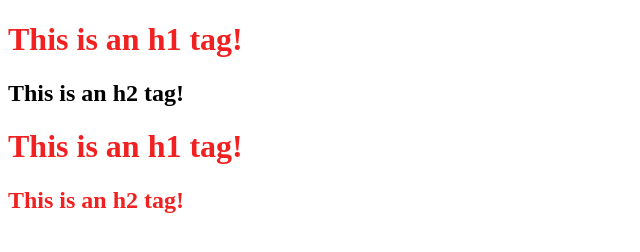
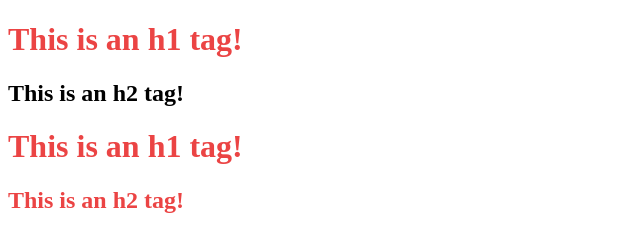
Before and after one commit to rakeshtrimbake/react-realtime-projects, a React app: page / in a window 1280 px wide. Shown: the whole page, without its empty margins (0-640 px from the left). Built offline with nearby package versions, Linux system fonts and the light colour scheme.

Commit message:
header color changes done

```diff
--- a/index.css
+++ b/index.css
@@ -1,3 +1,3 @@
 .h1 {
-    color: #f12121;
+    color: #eb4444;
 }
```
